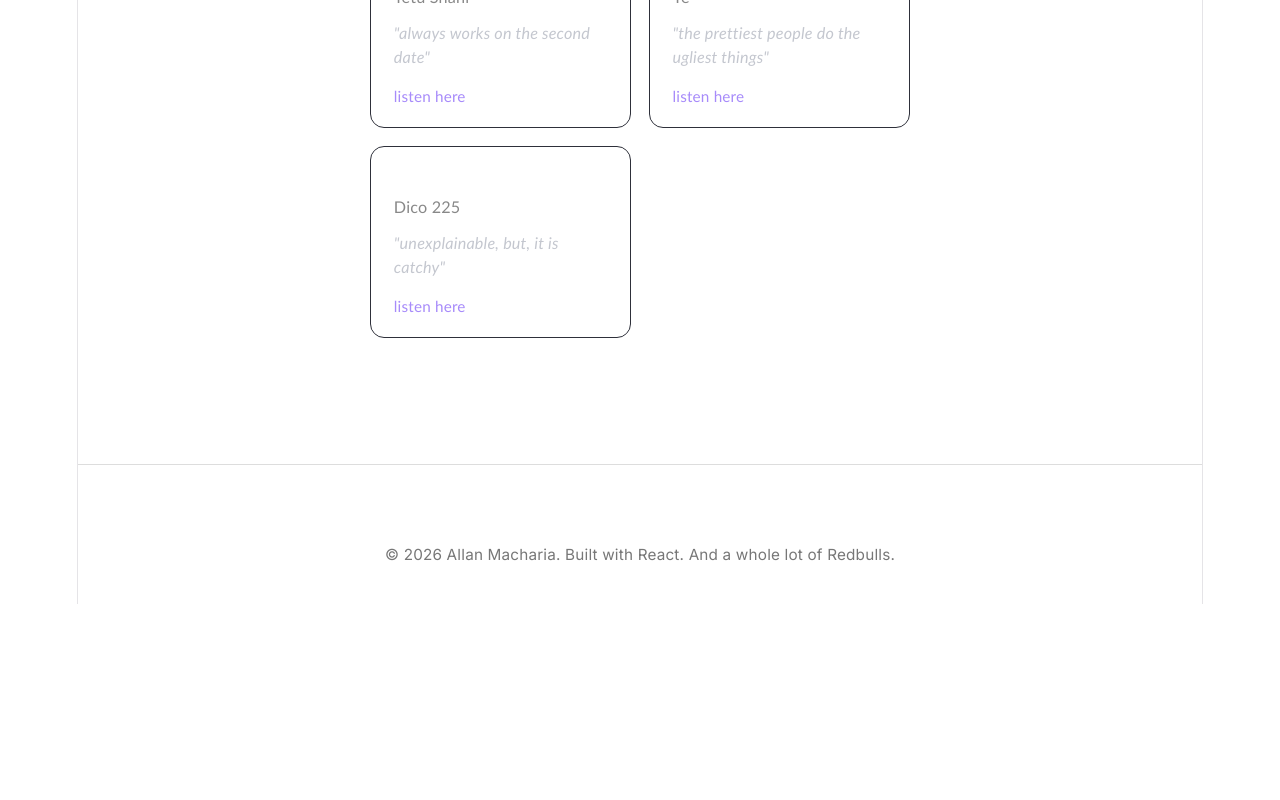
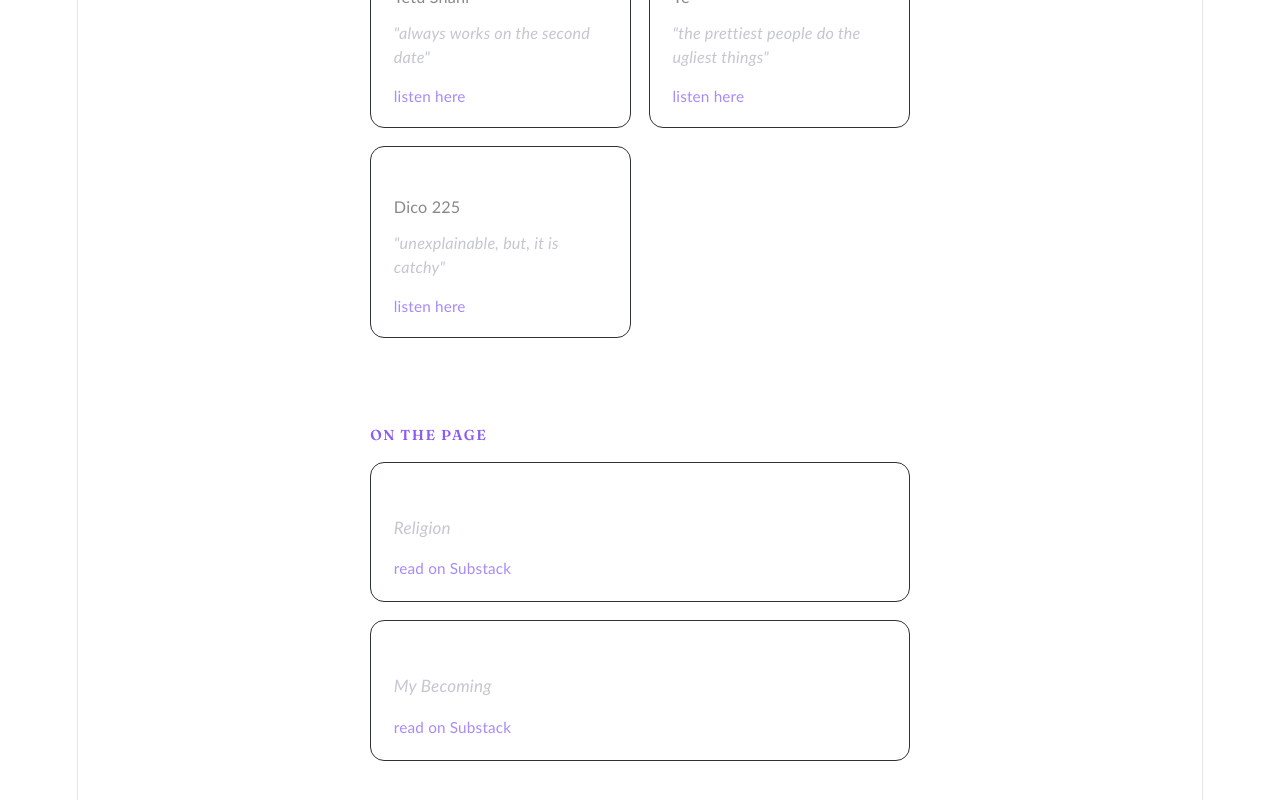
Before and after one commit to Mashaaa-him/Portfolio, a React (Vite) app: page /persona in a window 1280 px wide. Shown: the part 382-1182 px from the top of the page. Before the commit the page ends 986 px from the top, so only its background shows below. Built offline with nearby package versions, Linux system fonts and the light colour scheme.

Commit message:
Added writing component and styled it

```diff
--- a/src/App.css
+++ b/src/App.css
@@ -472,3 +472,58 @@
 .persona .on-repeat {
   margin-top: 2rem;
 }
+
+.writing {
+  margin-top: 3.5rem;
+  text-align: left;
+}
+
+.writing h2 {
+  margin: 0 0 1rem;
+  font-size: 0.8rem;
+  letter-spacing: 0.1em;
+  text-transform: uppercase;
+  color: #8b5cf6;
+}
+
+.writing-list {
+  list-style: none;
+  margin: 0;
+  padding: 0;
+  display: grid;
+  gap: 1rem;
+}
+
+.post {
+  display: block;
+  padding: 1.1rem 1.25rem;
+  border: 1px solid #2e303a;
+  border-radius: 14px;
+  text-decoration: none;
+  transition: border-color 0.15s ease, transform 0.15s ease;
+}
+
+.post:hover {
+  border-color: #8b5cf6;
+  transform: translateY(-2px);
+}
+
+.post-title {
+  display: block;
+  color: #fff;
+  font-size: 1.1rem;
+}
+
+.post-teaser {
+  display: block;
+  margin: 0.35rem 0 0.75rem;
+  color: #c4c7cf;
+  font-size: 0.95rem;
+  font-style: italic;
+  line-height: 1.5;
+}
+
+.post-cta {
+  color: #a78bfa;
+  font-size: 0.85rem;
+}
--- /dev/null
+++ b/src/components/Writing.jsx
@@ -0,0 +1,22 @@
+import { posts } from "../data/posts";
+
+function Writing() {
+    return (
+        <section className="writing">
+            <h2>on the page</h2>
+            <ul className="writing-list">
+              {posts.map(({ title, teaser, href }) => (
+                <li key={href}>
+                    <a href={href} target="_blank" rel="noreferrer" className="post">
+                    <span className="post-title">{title}</span>
+                    <span className="post-teaser">{teaser}</span>
+                    <span className="post-cta">read on Substack</span>
+                </a>
+                </li>
+              ))}
+            </ul>
+        </section>
+    )
+}
+
+export default Writing
--- /dev/null
+++ b/src/data/posts.js
@@ -0,0 +1,14 @@
+import { href } from "react-router-dom";
+
+export const posts = [
+    {
+        title: 'Asande Yesuuu',
+        teaser: 'Religion',
+        href: 'https://allannjombou.substack.com/p/asande-yesuuu',
+    },
+    {
+        title: "He's So Smart",
+        teaser: 'My Becoming',
+        href: 'https://allannjombou.substack.com/p/hes-so-smart',
+    },
+]
--- a/src/pages/Persona.jsx
+++ b/src/pages/Persona.jsx
@@ -1,4 +1,5 @@
 import OnRepeat from "../components/OnRepeat";
+import Writing from "../components/Writing";
 
 function Persona() {
     return (
@@ -6,6 +7,8 @@ function Persona() {
             <h1>Persona</h1>
             <p className="persona-intro">The parts of Macharia that keep him alive. Other than coffee of course.</p>
             <OnRepeat />
+            <br />
+            <Writing />
         </section>
     )
 }
```
